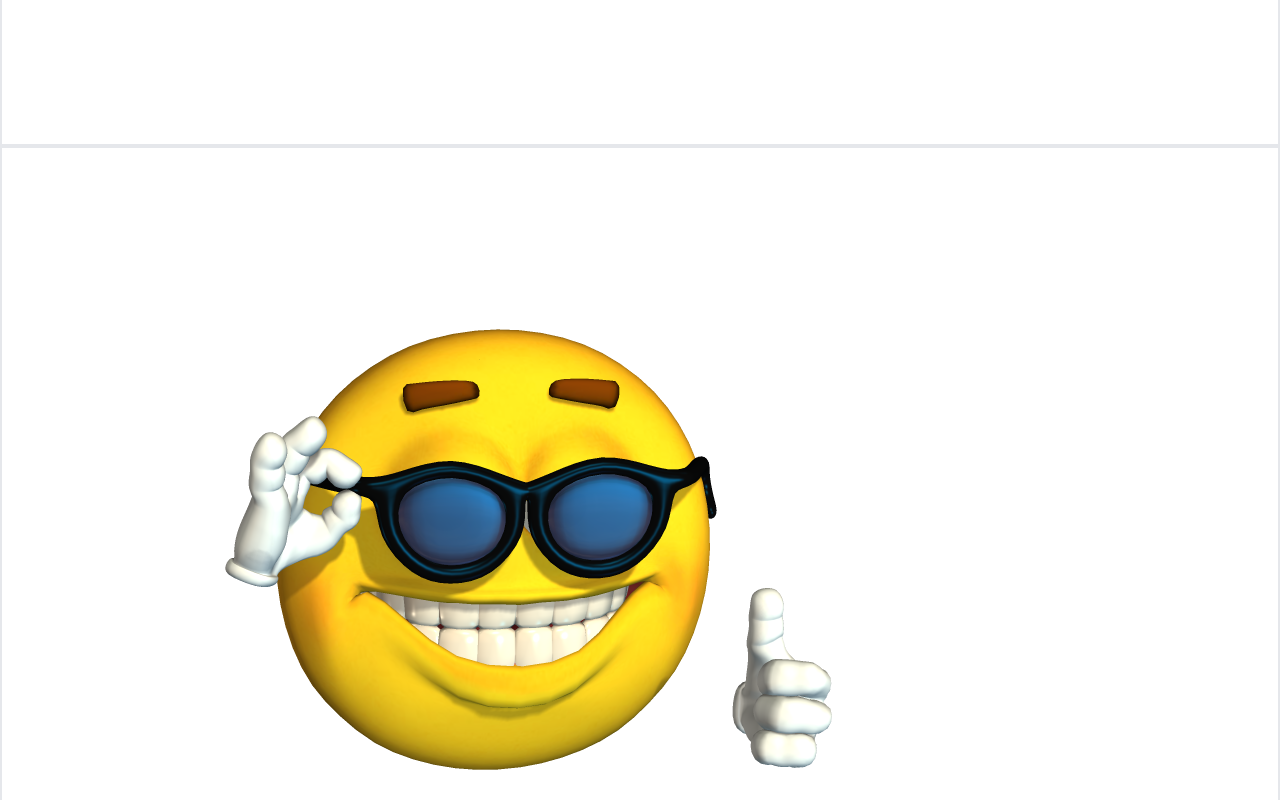
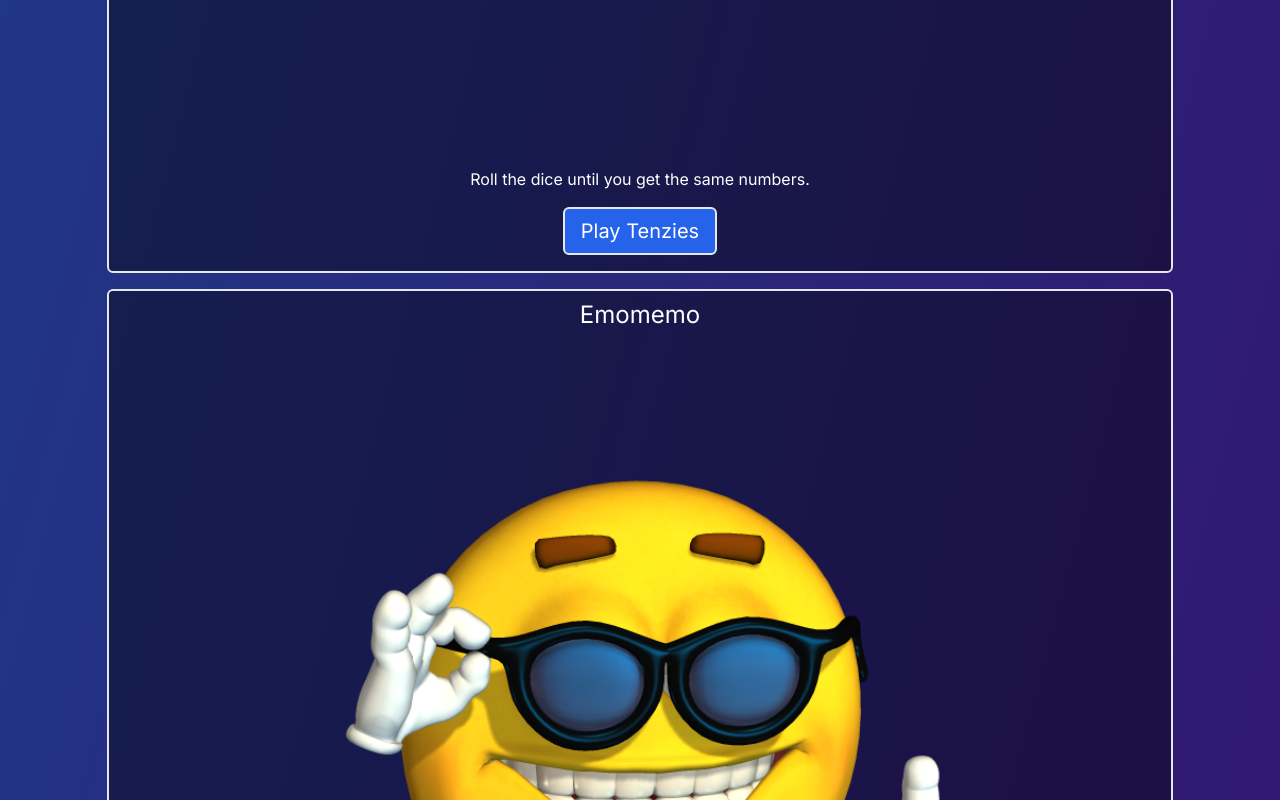
Before and after one commit to alex-nemeth/bite-size-arcade, a React (Vite) app: page / in a window 1280 px wide. Shown: the part 800-1600 px from the top of the page. Built offline with nearby package versions, Linux system fonts and the light colour scheme.

Commit message:
homepage cards base style

```diff
--- a/src/App.jsx
+++ b/src/App.jsx
@@ -10,7 +10,7 @@ import Tenzies from "./components/tenzies/Tenzies";
 
 function App() {
     return (
-        <div className="bg-gradient-to-br from-blue-900 to-purple-950 text-white h-screen w-screen">
+        <div className="bg-gradient-to-br from-blue-900 to-purple-950 text-white h-full w-screen">
             <Routes>
                 <Route
                     path="/"
--- a/src/components/Homepage.jsx
+++ b/src/components/Homepage.jsx
@@ -8,14 +8,20 @@ export default function Homepage() {
 
     function generateCards() {
         return games.map((game) => (
-            <div className="border-2">
-                <h1>{game.title}</h1>
-                <p>{game.description}</p>
+            <div className="border-2 rounded-md flex flex-col bg-transparent/40">
+                <h1 className="text-2xl text-center py-2">{game.title}</h1>
                 <img src={game.img} alt="" />
-                <button>Play {game.title}</button>
+                <p className="text-md text-center">{game.description}</p>
+                <button className="text-xl border-2 rounded-md px-4 py-2 my-4 mx-auto bg-blue-600">
+                    Play {game.title}
+                </button>
             </div>
         ));
     }
 
-    return <div className="grid grid-cols-1 w-screen">{generateCards()}</div>;
+    return (
+        <div className="grid grid-cols-1 w-10/12 mx-auto gap-4">
+            {generateCards()}
+        </div>
+    );
 }
```
